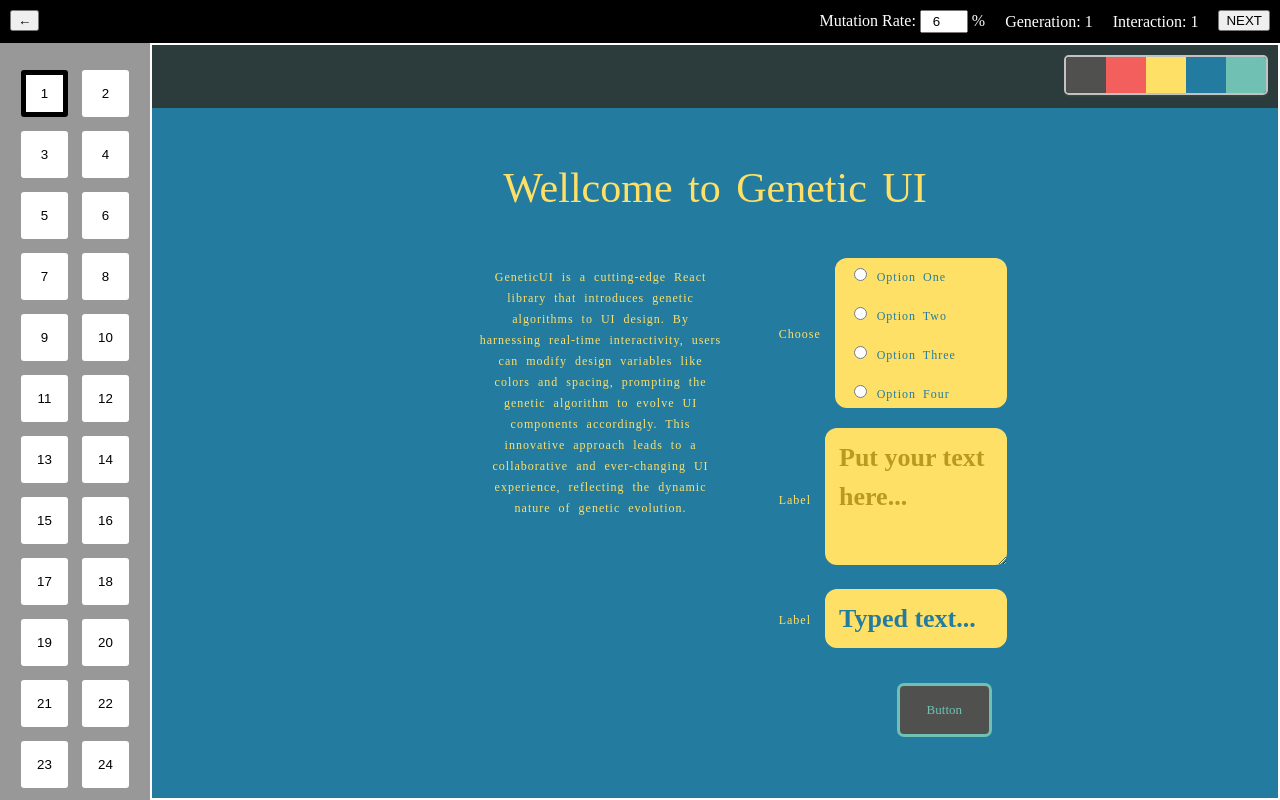
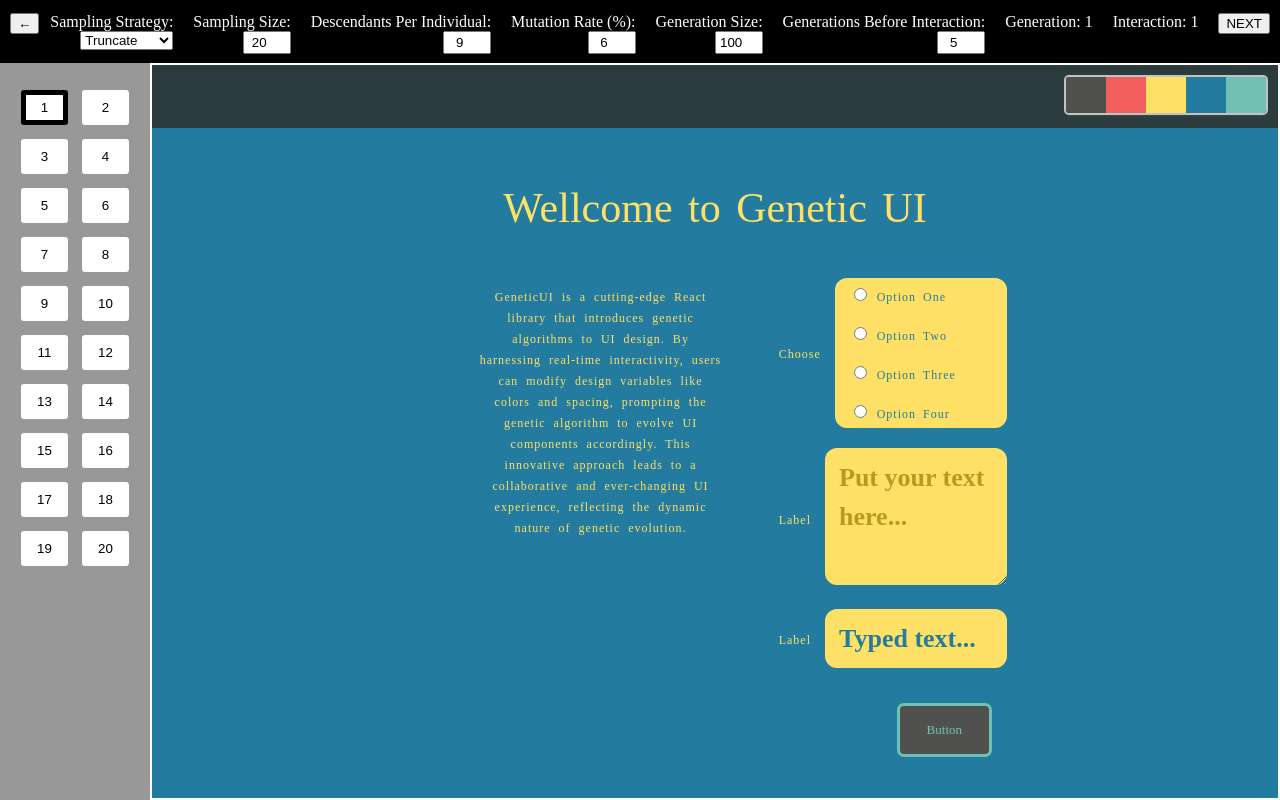
Before and after one commit to geanjunior/genui, a React (Vite) app: page /evolution in a window 1280 px wide. Built offline with nearby package versions, Linux system fonts and the light colour scheme.

Commit message:
Adding other algorithm parameters to be handle by the user

```diff
--- a/src/genetic/functions/algorithm.ts
+++ b/src/genetic/functions/algorithm.ts
@@ -1,7 +1,6 @@
 import { generateRandomIndividual } from "..";
 
-const SELECTION_SIZE = 5;
-const ELITE_SIZE = 1;
+const SELECTION_SIZE = 10;
 
 type FitnessFunction = (chosen: number[][], individual: number[][]) => number;
 type SelectionFunction = (generation: number[][][], fitnesses: number[], size: number, excludeIndexes: number[]) => number[][][];
@@ -21,21 +20,33 @@ const hammingDistanceFitness: FitnessFunction = (left: number[][], right: number
 }
 
 const truncationSelection: SelectionFunction = (generation: number[][][], fitnesses: number[], size: number): number[][][] => {
-  const sortedGeneration = generation.sort((a, b) => fitnesses[generation.indexOf(a)] - fitnesses[generation.indexOf(b)]);
-  return sortedGeneration
-    .map(individual => JSON.stringify(individual))
-    .filter((individual, i, arr) => arr.indexOf(individual) === i)
-    .map(individual => JSON.parse(individual))
-    .slice(0, size)
+  const population = [...generation];
+  const sortedGeneration = population.sort((a, b) => fitnesses[generation.indexOf(a)] - fitnesses[generation.indexOf(b)]);
+
+  const uniqueGeneration = sortedGeneration.reduce((acc, individual) => {
+    const key = JSON.stringify(individual);
+    if (!acc.has(key)) {
+      acc.set(key, individual);
+    }
+    return acc;
+  }, new Map());
+
+  return Array.from(uniqueGeneration.values()).slice(0, size);
 };
 
 const tournamentSelection: SelectionFunction = (generation: number[][][], fitnesses: number[], size: number, excludeIndexes: number[] = []): number[][][] => {
   const tournamentSize = Math.floor(generation.length * 0.1);
 
-  const population = generation.filter((_, i) => !excludeIndexes.includes(i)).filter((item, pos, self) => {
-    const itemString = JSON.stringify(item);
-    return self.findIndex(obj => JSON.stringify(obj) === itemString) === pos;
-  });
+  const population = generation
+    .filter((item, pos, self) => {
+      if (excludeIndexes.includes(pos))
+        return false;
+      const itemString = JSON.stringify(item);
+      if (excludeIndexes.some(excluded => JSON.stringify(self[excluded]) === itemString)) {
+        return false;
+      }
+      return self.findIndex(obj => JSON.stringify(obj) === itemString) === pos;
+    });
 
   return Array(size).fill(0).map(() => {
     const participants = Array(tournamentSize).fill(0).map(() => population[Math.floor(Math.random() * population.length)]);
@@ -82,33 +93,56 @@ const uniformMutation: MutationFunction = (individual: number[][], rate: number)
 const generateNextGeneration = (
   chosen: number[][],
   generation: number[][][],
-  parameters: { mutationRate: number },
-  fitnessFunction: FitnessFunction,
-  selectionFunction: SelectionFunction,
-  crossoverFunction: CrossoverFunction,
-  mutationFunction: MutationFunction): number[][][] => {
+  parameters: {
+    mutationRate?: number,
+    generationSize?: number,
+    descendantsPerIndividual?: number,
+
+    fitnessFunction?: FitnessFunction,
+    selectionFunction?: SelectionFunction,
+    crossoverFunction?: CrossoverFunction,
+    mutationFunction?: MutationFunction
+  }): number[][][] => {
+
+  //parameters
+  const mutationRate = parameters.mutationRate || Math.random();
+  const generationSize = parameters.generationSize || generation.length;
+  const descendantsPerIndividual = parameters.descendantsPerIndividual || 2;
+
+  const fitnessFunction = parameters.fitnessFunction || hammingDistanceFitness;
+  const selectionFunction = parameters.selectionFunction || tournamentSelection;
+  const crossoverFunction = parameters.crossoverFunction || componentMiddleSinglePointCrossOver;
+  const mutationFunction = parameters.mutationFunction || uniformMutation;
 
   // Fitness Evaluation
   const fitnesses = generation.map(individual => fitnessFunction(chosen, individual));
 
   // Selection
-  const selectedIndividuals = selectionFunction === truncationSelection
-    ? []
-    : truncationSelection(generation, fitnesses, ELITE_SIZE, []);
+  const selectedIndividuals = [chosen];
   const pendingSelectionCount = Math.max(0, SELECTION_SIZE - selectedIndividuals.length);
 
   if (pendingSelectionCount) {
-    const excludeIndexes = selectedIndividuals.map(individual => generation.indexOf(individual));
+    const excludeIndexes = selectedIndividuals.map(individual => generation.findIndex(pop => JSON.stringify(pop) === JSON.stringify(individual)));
     selectionFunction(generation, fitnesses, pendingSelectionCount, excludeIndexes)
       .forEach(selected => selectedIndividuals.push(selected));
   }
+  selectedIndividuals.sort((a, b) => fitnesses[generation.indexOf(a)] - fitnesses[generation.indexOf(b)]);
 
   // Crossover
+  const descendantCount: { [key: number]: number } = {};
   const offspring = [];
   for (let i = 0; i < selectedIndividuals.length; i++) {
     for (let j = 0; j < selectedIndividuals.length; j++) {
-      if (i != j)
-        offspring.push(crossoverFunction(selectedIndividuals[i], selectedIndividuals[j]));
+      if (i != j) {
+        const leftIndex = generation.indexOf(selectedIndividuals[i]);
+        const rightIndex = generation.indexOf(selectedIndividuals[j]);
+        descendantCount[leftIndex] = descendantCount[leftIndex] ? descendantCount[leftIndex] + 1 : 1;
+        descendantCount[rightIndex] = descendantCount[rightIndex] ? descendantCount[rightIndex] + 1 : 1;
+
+        if (descendantCount[leftIndex] <= descendantsPerIndividual && descendantCount[rightIndex] <= descendantsPerIndividual) {
+          offspring.push(crossoverFunction(selectedIndividuals[i], selectedIndividuals[j]));
+        }
+      }
     }
   }
   const notSelected = generation.filter(individual => !selectedIndividuals.some(selected => individual === selected));
@@ -119,15 +153,21 @@ const generateNextGeneration = (
   }
 
   // Mutation
-  const mutatedOffspring = offspring.map(individual => mutationFunction(individual, parameters.mutationRate));
+  const mutatedOffspring = offspring.map(individual => mutationFunction(individual, mutationRate));
 
   // Replacement
-  const nextGeneration = selectedIndividuals.concat(mutatedOffspring)
-    .map(individual => JSON.stringify(individual))
-    .filter((individual, i, self) => self.indexOf(individual) === i)
-    .map(individual => JSON.parse(individual));
+  const nextGeneration = Array.from(selectedIndividuals.concat(mutatedOffspring)
+    .reduce((acc, individual) => {
+      const key = JSON.stringify(individual);
+      if (!acc.has(key)) {
+        acc.set(key, individual);
+      }
+      return acc;
+    }, new Map())
+    .values());
 
-  return nextGeneration.slice(0, generation.length);
+  console.log('nextGeneration.length', nextGeneration.length);
+  return nextGeneration.slice(0, generationSize || generation.length);
 }
 
 const generateFirstGenerationAsync = async (size: number) => {
--- a/src/screens/evolution.screen.tsx
+++ b/src/screens/evolution.screen.tsx
@@ -8,12 +8,9 @@ import {
   componentMiddleSinglePointCrossOver,
   uniformMutation,
   tournamentSelection,
-  useDesignSystemDna
+  useDesignSystemDna,
+  truncationSelection
 } from "../genetic";
-
-const GENERATION_SIZE = 100;
-const SAMPLING_SIZE = 26;
-const GENERATIONS_BEFORE_INTERACTION = 5;
 
 type SampleListItemType = { sample: number[][], fitness: number | undefined, visible: boolean };
 
@@ -40,7 +37,7 @@ const SampleListItem = ({ index, selected, sample, onClick, onRemove, onUndoRemo
     sample.visible
       ? (
         <div
-          style={{ display: "inline-block", position: "relative", margin: '7px', width: "37px", height: "37px", borderRadius: "3px", border: selected ? '5px solid #000' : '5px solid #FFF', cursor: 'pointer', overflow: "visible" }}
+          style={{ display: "inline-block", position: "relative", margin: '7px', width: "37px", height: "25px", borderRadius: "3px", border: selected ? '5px solid #000' : '5px solid #FFF', cursor: 'pointer', overflow: "visible" }}
           onMouseEnter={() => setOnOver(true)}
           onMouseLeave={() => setOnOver(false)}
         >
@@ -75,14 +72,24 @@ const SampleListItem = ({ index, selected, sample, onClick, onRemove, onUndoRemo
   )
 }
 
+const topHeight = 63;
 const EvolutionScreen = () => {
   const navigate = useNavigate();
+
+  const [generationSize, setGenerationSize] = useState<number>(100);
+  const [mutationRate, setMutationRate] = useState<number>(0.06);
+  const [generationsBeforeInteraction, setGenerationsBeforeInteraction] = useState<number>(5);
+  const [samplingSize, setSamplingSize] = useState<number>(20);
+  const [descendantsPerIndividual, setDescendantsPerIndividual] = useState<number>(9);
+
+  type SamplingStrategyType = "truncate" | "tournament" | "random";
+  const [samplingStragegy, setSamplingStragegy] = useState<SamplingStrategyType>('truncate');
+
   const [designSystemDna, setDesignSystemDna] = useDesignSystemDna();
   const [generation, setGeneration] = useState<number[][][]>();
   const [sampling, setSampling] = useState<SampleListItemType[]>();
   const [currentGeneration, setCurrentGeneration] = useState<number>(0);
   const [currentInteraction, setCurrentInteraction] = useState<number>(0);
-  const [mutationRate, setMutationRate] = useState<number>(0.06);
 
   const selectSampleCallback = useCallback((i: number | number[][]) => {
     if (i instanceof Array) {
@@ -101,24 +108,32 @@ const EvolutionScreen = () => {
 
   const generateNewGenerationCallback = useCallback(() => {
     (async () => {
-      let nextGeneration = generation;
-      for (let i = 0; i < GENERATIONS_BEFORE_INTERACTION; i++) {
-        nextGeneration = generateNextGeneration(
-          designSystemDna!.genotypes,
-          [...nextGeneration!.map(arr => [...arr])],
-          { mutationRate: mutationRate },
-          hammingDistanceFitness,
-          tournamentSelection,
-          componentMiddleSinglePointCrossOver,
-          uniformMutation
+      const chosen = designSystemDna!.genotypes;
+      let population = generation;
+
+      for (let i = 0; i < generationsBeforeInteraction; i++) {
+        population = generateNextGeneration(
+          chosen,
+          population!,
+          {
+            mutationRate: mutationRate,
+            generationSize: generationSize,
+            descendantsPerIndividual: descendantsPerIndividual,
+
+            fitnessFunction: hammingDistanceFitness,
+            selectionFunction: tournamentSelection,
+            crossoverFunction: componentMiddleSinglePointCrossOver,
+            mutationFunction: uniformMutation
+          }
         );
         setCurrentGeneration(current => current + 1);
       }
+
       setCurrentInteraction(current => current + 1);
-      setGeneration(nextGeneration);
+      setGeneration(population);
       setSampling([]);
     })();
-  }, [designSystemDna, generation, mutationRate]);
+  }, [designSystemDna, generation, mutationRate, generationSize, generationsBeforeInteraction, descendantsPerIndividual]);
 
   const onSampleRemoveCallback = useCallback((_: React.MouseEvent<HTMLDivElement, MouseEvent>, __: SampleListItemType, index: number): void => {
     if (sampling?.filter(sample => sample.visible).length === 1) {
@@ -161,15 +176,41 @@ const EvolutionScreen = () => {
       if (!generation?.length) {
         setCurrentGeneration(current => current + 1);
         setCurrentInteraction(current => current + 1);
-        setGeneration(await generateFirstGenerationAsync(GENERATION_SIZE));
+        setGeneration(await generateFirstGenerationAsync(generationSize));
         return;
       }
 
       if (generation?.length && !sampling?.length) {
-        const sampling = generation.slice(0, SAMPLING_SIZE);
+        const sampling: number[][][] = [];
         if (designSystemDna) {
-          const sortingSamplingFitnesses = sampling.map(sample => hammingDistanceFitness(designSystemDna.genotypes, sample));
-          sampling.sort((a, b) => sortingSamplingFitnesses[sampling.indexOf(a)] - sortingSamplingFitnesses[sampling.indexOf(b)]);
+          const chosen = designSystemDna.genotypes;
+          const fitnesses = generation.map(inidividual => hammingDistanceFitness(chosen, inidividual));
+
+          if (samplingStragegy === 'tournament') {
+            const excluded = [generation.findIndex(individual => JSON.stringify(individual) === JSON.stringify(chosen))];
+            [chosen].concat(
+              tournamentSelection(generation, fitnesses, samplingSize - 1, excluded)
+
+            ).forEach(individual => sampling.push(individual));
+
+          } else if (samplingStragegy === 'random') {
+            const population = generation.filter(individual => individual !== chosen);
+            [chosen].concat(Array(samplingSize - 1).fill(0).map(() => {
+              const randomIndex = Math.floor(Math.random() * population.length);
+              const randomIndividual = population[randomIndex];
+              population.splice(randomIndex, 1); //remove to avoid duplication
+              return randomIndividual;
+
+            })).forEach(individual => sampling.push(individual));
+
+          } else {
+            truncationSelection(generation, fitnesses, samplingSize, []).forEach(individual => sampling.push(individual));
+          }
+
+          sampling.sort((a, b) => fitnesses[generation.indexOf(a)] - fitnesses[generation.indexOf(b)]);
+
+        } else {
+          generation.slice(0, samplingSize).forEach(individual => sampling.push(individual));
         }
 
         console.log("new sampling!");
@@ -183,15 +224,15 @@ const EvolutionScreen = () => {
         return;
       }
     })();
-  }, [designSystemDna, setDesignSystemDna, selectSampleCallback, generation, sampling]);
+  }, [designSystemDna, setDesignSystemDna, selectSampleCallback, generation, sampling, generationSize, samplingSize, samplingStragegy]);
 
   return (
     <div style={{ position: "absolute", top: "0", bottom: "0", left: "0", right: "0" }}>
-      <div style={{ position: "absolute", left: "0", right: "0", height: "43px", backgroundColor: "#000" }}>
-        <div style={{ float: "left", margin: "10px 0 0 10px" }}>
+      <div style={{ position: "absolute", left: "0", right: "0", height: `${topHeight}px`, backgroundColor: "#000", textAlign: "right" }}>
+        <div style={{ float: "left", margin: "13px 0 0 10px" }}>
           <button onClick={() => navigate("/")} style={{ cursor: 'pointer' }}>&larr;</button>
         </div>
-        <div style={{ float: "right", margin: "10px 10px 0 10px" }}>
+        <div style={{ float: "right", margin: "13px 10px 0 10px" }}>
           <button onClick={generateNewGenerationCallback} style={{ cursor: 'pointer' }}>NEXT</button>
         </div>
         <div style={{ float: "right", margin: "13px 10px 0 10px", color: '#fff' }}>
@@ -200,15 +241,47 @@ const EvolutionScreen = () => {
         <div style={{ float: "right", margin: "13px 10px 0 10px", color: '#fff' }}>
           <span>Generation: {currentGeneration}</span>
         </div>
-        <div style={{ float: "right", margin: "10px 10px 0 10px", color: '#fff' }}>
-          <span>Mutation Rate: </span>
+        <div style={{ float: "right", margin: "13px 10px 0 10px", color: '#fff' }}>
+          <div>Generations Before Interaction: </div>
+          <input type="number" style={{ width: "40px", textAlign: "center", padding: "2px" }}
+            value={generationsBeforeInteraction}
+            onChange={evt => setGenerationsBeforeInteraction(parseInt(evt.target.value) || generationsBeforeInteraction)} />
+        </div>
+        <div style={{ float: "right", margin: "13px 10px 0 10px", color: '#fff' }}>
+          <div>Generation Size: </div>
+          <input type="number" style={{ width: "40px", textAlign: "center", padding: "2px" }}
+            value={generationSize}
+            onChange={evt => setGenerationSize(parseInt(evt.target.value) || generationSize)} />
+        </div>
+        <div style={{ float: "right", margin: "13px 10px 0 10px", color: '#fff' }}>
+          <div>Mutation Rate (%): </div>
           <input type="number" style={{ width: "40px", textAlign: "center", padding: "2px" }}
             value={naiveRound(mutationRate * 100, 2)}
-            onChange={evt => setMutationRate(Math.min(1, Math.max(0, Number(evt.target.value) / 100)))} /> %
+            onChange={evt => setMutationRate(Math.min(1, Math.max(0, Number(evt.target.value) / 100)))} />
+        </div>
+        <div style={{ float: "right", margin: "13px 10px 0 10px", color: '#fff' }}>
+          <div>Descendants Per Individual: </div>
+          <input type="number" style={{ width: "40px", textAlign: "center", padding: "2px" }}
+            value={descendantsPerIndividual}
+            onChange={evt => setDescendantsPerIndividual(parseInt(evt.target.value) || descendantsPerIndividual)} />
+        </div>
+        <div style={{ float: "right", margin: "13px 10px 0 10px", color: '#fff' }}>
+          <div>Sampling Size: </div>
+          <input type="number" style={{ width: "40px", textAlign: "center", padding: "2px" }}
+            value={samplingSize}
+            onChange={evt => setSamplingSize(parseInt(evt.target.value) || samplingSize)} />
+        </div>
+        <div style={{ float: "right", margin: "13px 10px 0 10px", color: '#fff' }}>
+          <div>Sampling Strategy: </div>
+          <select onChange={evt => setSamplingStragegy(evt.target.value as SamplingStrategyType || 'truncate')}>
+            <option value="truncate">Truncate</option>
+            <option value="tournament">Tournament</option>
+            <option value="random">Random</option>
+          </select>
         </div>
       </div>
       <div
-        style={{ position: "absolute", textAlign: "center", overflow: "auto", paddingTop: "20px", backgroundColor: "#989898", top: "43px", bottom: "0", left: "0", right: "calc(100% - 150px)" }}
+        style={{ position: "absolute", textAlign: "center", overflow: "auto", paddingTop: "20px", backgroundColor: "#989898", top: `${topHeight}px`, bottom: "0", left: "0", right: "calc(100% - 150px)" }}
       >
         {sampling?.map((_, i) => (
           <SampleListItem
@@ -230,7 +303,7 @@ const EvolutionScreen = () => {
           />
         ))}
       </div>
-      <div style={{ position: "absolute", top: "43px", border: "2px solid #fff", borderLeft: "2px solid #fff", bottom: "0", left: "150px", right: "0" }}>
+      <div style={{ position: "absolute", top: `${topHeight}px`, border: "2px solid #fff", borderLeft: "2px solid #fff", bottom: "0", left: "150px", right: "0" }}>
         {designSystemDna
           ? <IndividualScreen />
           : <h3 style={{ textAlign: "center" }}>Processando a primeira geração...</h3>}
```
